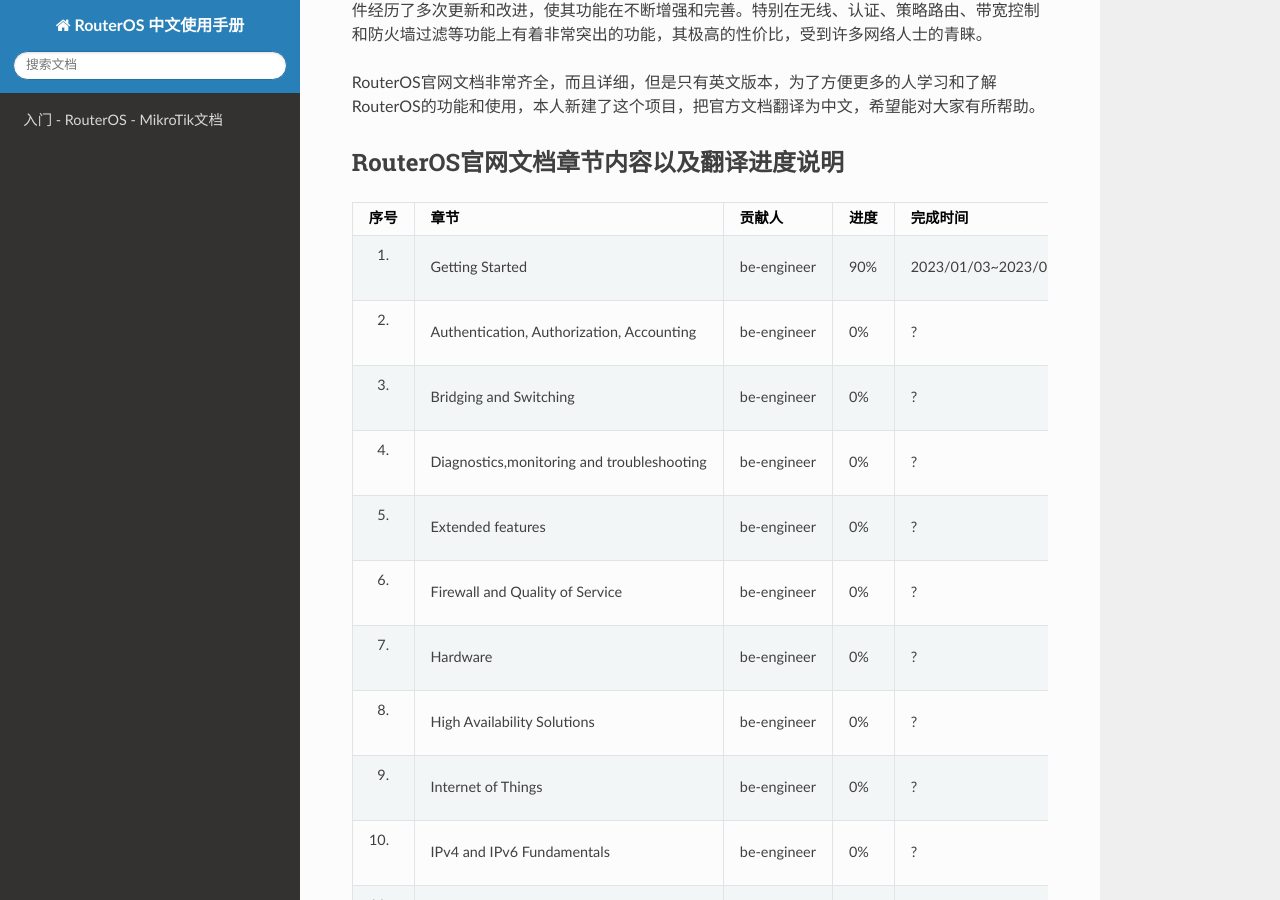
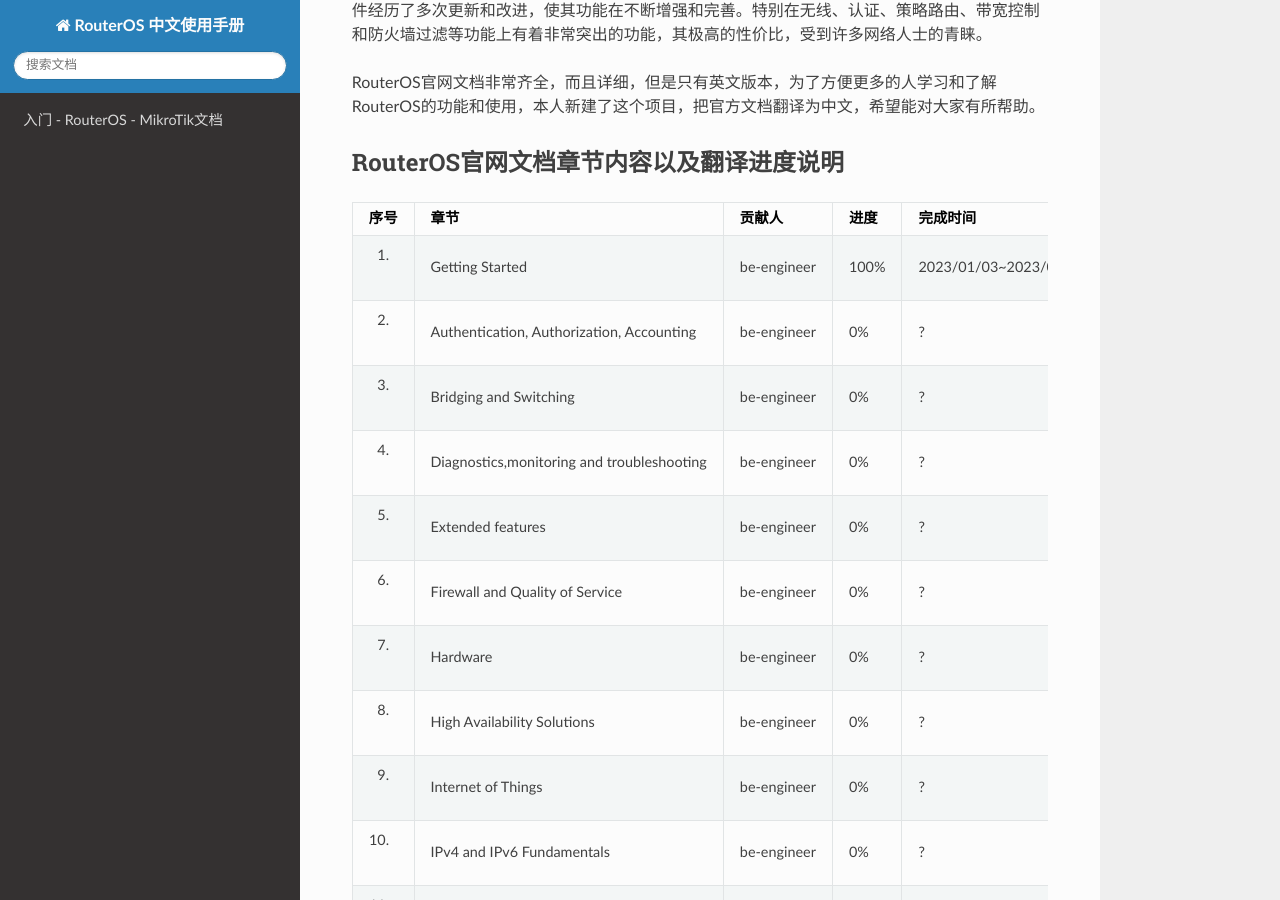
Before and after one commit to be-engineer/MikroTik-doc-cn, a Sphinx documentation site: the page built from source/index.rst, in a window 1280 px wide and 900 px high, scrolled down 575 px. Built offline with Sphinx 7.4.7 and the Read the Docs theme 2.0.0, drawn with Linux system fonts in a browser that asks for light colours.

Commit message:
修改进度

```diff
--- a/source/index.rst
+++ b/source/index.rst
@@ -33,7 +33,7 @@
 +------+---------------------------------------------+-------------+------+-----------------------+
 | 序号 |                    章节                     |   贡献人    | 进度 |       完成时间        |
 +======+=============================================+=============+======+=======================+
-| 1.   | Getting Started                             | be-engineer | 90%  | 2023/01/03~2023/01/08 |
+| 1.   | Getting Started                             | be-engineer | 100% | 2023/01/03~2023/01/08 |
 +------+---------------------------------------------+-------------+------+-----------------------+
 | 2.   | Authentication,  Authorization,  Accounting | be-engineer | 0%   | ?                     |
 +------+---------------------------------------------+-------------+------+-----------------------+
```
